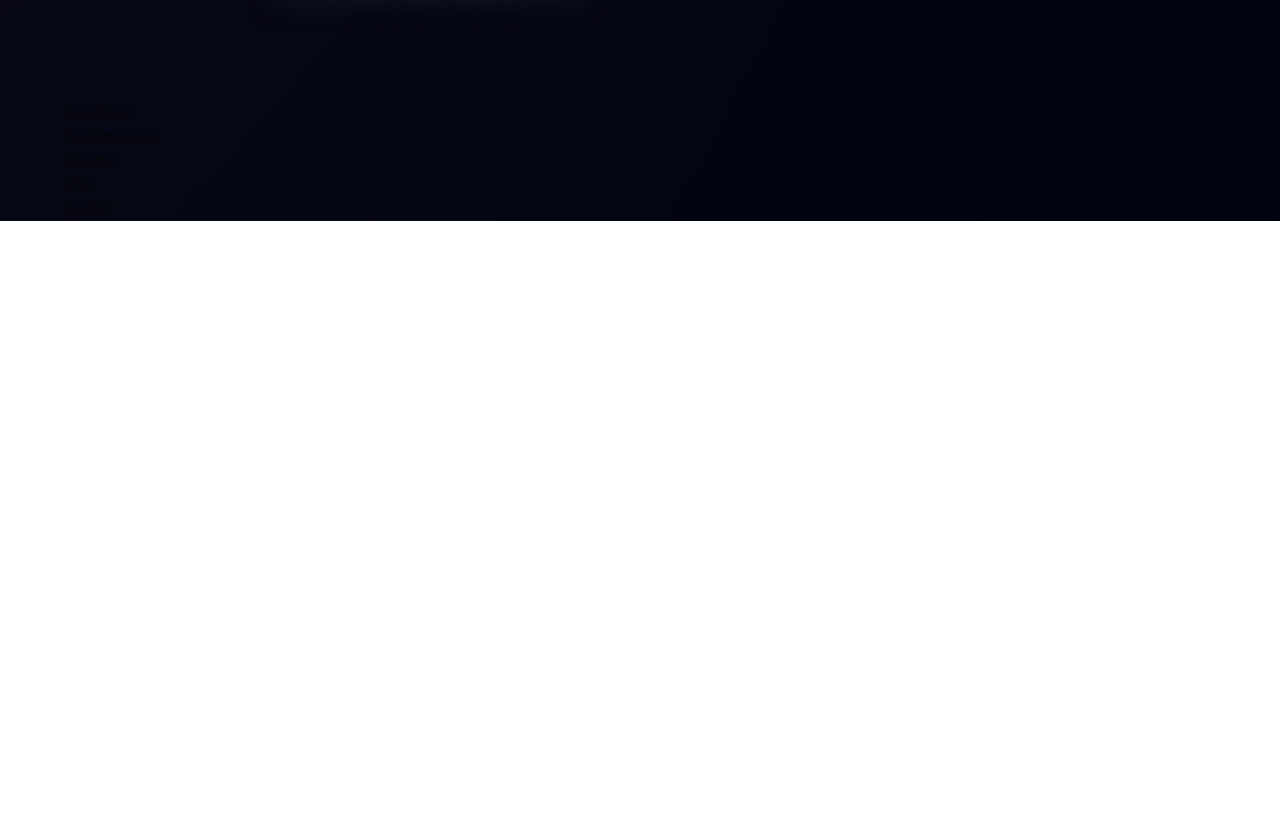
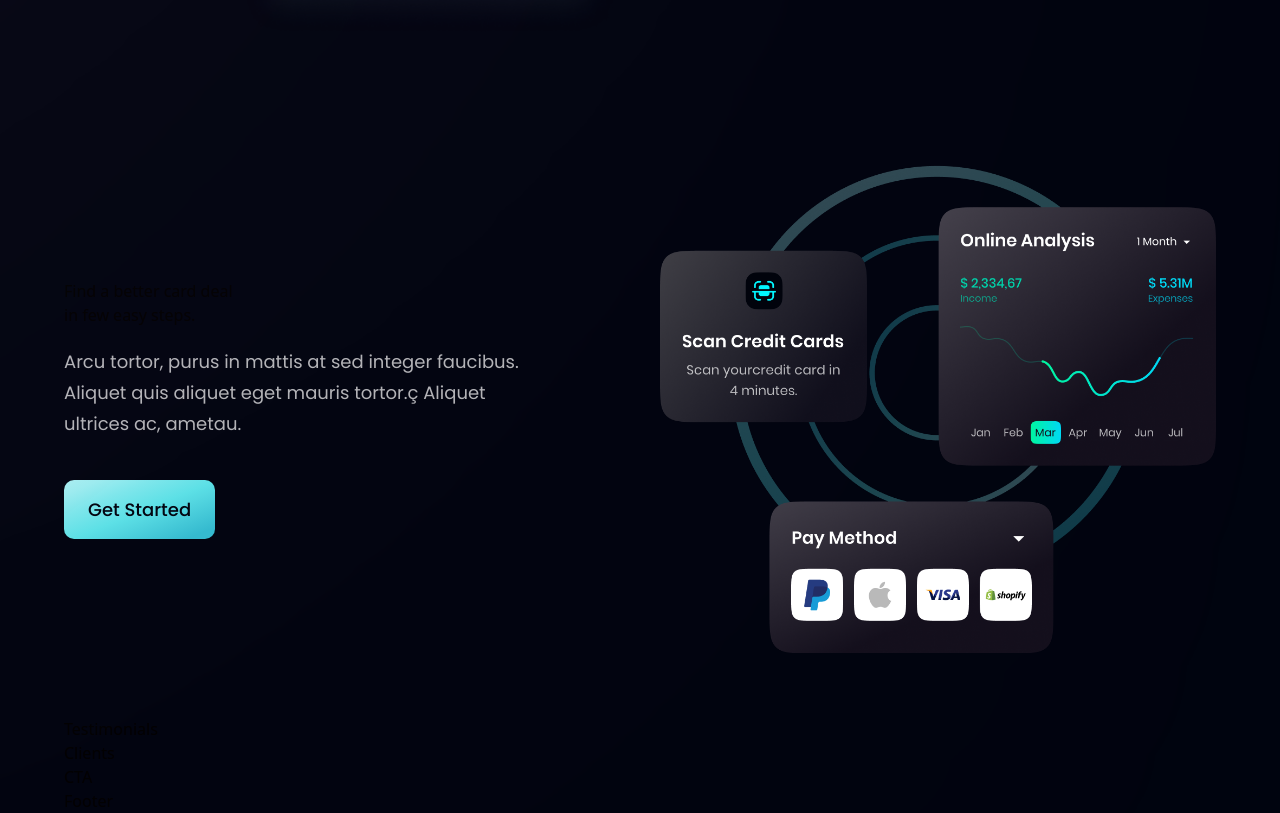
Before and after one commit to AVViktoria/HooBank-project, a React (Vite) app: page / in a window 1280 px wide. Shown: the part 2092-2905 px from the top of the page. Before the commit the page ends 2313 px from the top, so only its background shows below. Built offline with nearby package versions, Linux system fonts and the light colour scheme.

Commit message:
feat: create CardDeal components

```diff
--- a/src/components/CardDeal.jsx
+++ b/src/components/CardDeal.jsx
@@ -1,9 +1,24 @@
-import React from 'react'
+import { card } from "../assets";
+import styles, { layout } from "../styles";
+import Button from "./Button";
 
-const CardDeal = () => {
-  return (
-    <div>CardDeal</div>
-  )
-}
+const CardDeal = () => (
+  <section className={layout.section}>
+    <div className={layout.sectionInfo}>
+      <h2 className={layout.heading2}>
+        Find a better card deal <br className="sm:block hidden" />
+        in few easy steps.
+      </h2>
+      <p className={`${styles.paragraph} max-w-[470px] mt-5`}>
+        Arcu tortor, purus in mattis at sed integer faucibus. Aliquet quis
+        aliquet eget mauris tortor.ç Aliquet ultrices ac, ametau.
+      </p>
+      <Button styles={`mt-10`} />
+    </div>
+    <div className={layout.sectionImg}>
+      <img src={card} alt="billing" className="w-[100%] h-[100%]" />
+    </div>
+  </section>
+);
 
 export default CardDeal;
```
